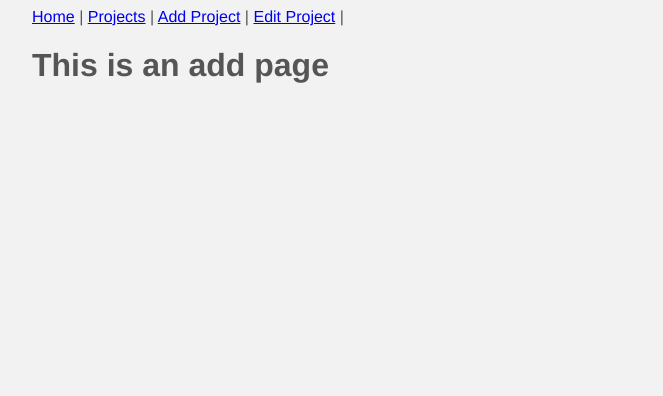
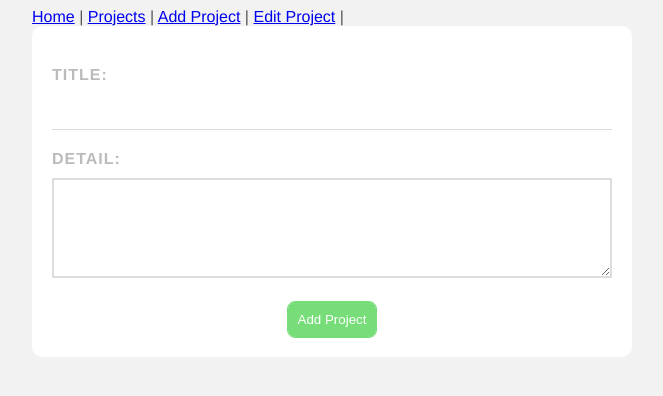
Before and after one commit to AliDurul/project-tracker, a Vue app: page /add in a window 1280 px wide. Shown: the top 396 px of the page, without its empty margins (308-971 px from the left). Built offline with nearby package versions, Linux system fonts and the light colour scheme.

Commit message:
add done

```diff
--- a/data/db.json
+++ b/data/db.json
@@ -16,13 +16,19 @@
       "id": 3,
       "title": "Deneme 3",
       "details": "Lorem ipsum t consectetur adipisicing elit. Esse, non!",
-      "complete": false
+      "complete": true
     },
     {
       "id": 4,
       "title": "Deneme 4",
       "details": "Lorem ipsum dolor sit amet consectetur adipisicing e",
-      "complete": false
+      "complete": true
+    },
+    {
+      "title": "deneme 5",
+      "details": "Where can I get some?\nThere are many variations of passages of Lorem Ipsum available, but the majority have suffered alteration in some form, by injected humour, or randomised words which don't look even slightly believable. If you are going to use a passage of Lorem Ipsum, you need to be sure there isn't anything embarrassing hidden in the middle of text. ",
+      "complete": false,
+      "id": 5
     }
   ]
 }
--- a/src/components/SingleProject.vue
+++ b/src/components/SingleProject.vue
@@ -1,15 +1,15 @@
 <template>
-  <div class="project">
+  <div class="project" :class="{complete: project.complete}">
     <div class="actions">
       <h3 @click="showDetail = !showDetail">{{ project.title }}</h3>
       <div class="icons">
-        <span @click="completeProject" class="material-symbols-outlined">
-          done
-        </span>
         <span @click="delteProject" class="material-symbols-outlined">
           delete
         </span>
         <span class="material-symbols-outlined"> edit </span>
+        <span @click="completeProject" class="material-symbols-outlined tick">
+          done
+        </span>
       </div>
     </div>
     <div v-if="showDetail" class="details">
@@ -77,4 +77,11 @@ h3 {
     }
   }
 }
+.project.complete{
+  border-left: 5px solid #76dd78;
+}
+
+.project.complete .tick{
+    color: #76dd78;
+}
 </style>
--- a/src/views/AddProjectView.vue
+++ b/src/views/AddProjectView.vue
@@ -1,5 +1,90 @@
 <template>
-  <div class="">
-    <h1>This is an add page</h1>
-  </div>
+  <form @submit.prevent="handleSubmit">
+    <label for="title">Title:</label>
+    <input id="title" type="text" v-model="title" />
+    <label for="detail">Detail:</label>
+    <textarea id="detail" v-model="details"></textarea>
+    <button type="submit">Add Project</button>
+  </form>
 </template>
+
+<script>
+export default {
+  data() {
+    return {
+      title: "",
+      details: "",
+    };
+  },
+  methods: {
+    handleSubmit() {
+      let newproject = {
+        title: this.title,
+        details: this.details,
+        complete: false,
+      };
+      fetch("http://localhost:3000/projects", {
+        method: "POST",
+        headers: { "Content-Type": "application/json" },
+        body: JSON.stringify(newproject),
+      }).then(() => this.$router.push("/"))
+      .catch((err)=> console.log(err.message))
+    },
+  },
+};
+</script>
+
+<style scoped>
+form {
+  background: #fff;
+  padding: 20px;
+  border-radius: 10px;
+}
+label {
+  color: #bbb;
+  display: block;
+  text-transform: uppercase;
+  font-weight: bold;
+  letter-spacing: 1px;
+  margin: 20px 0 10px 0;
+}
+input {
+  padding: 10px;
+  border: 0;
+  border-bottom: 1px solid #ddd;
+  width: 100%;
+  box-sizing: border-box;
+  &:focus {
+    outline: 1px solid #bbb;
+  }
+}
+textarea {
+  border: 2px solid #ddd;
+  padding: 10px;
+  width: 100%;
+  height: 100px;
+  box-sizing: border-box;
+  &:focus {
+    outline: 1px solid #bbb;
+  }
+}
+button {
+  display: block;
+  margin: 20px auto 0;
+  background-color: #76dd78;
+  color: #fff;
+  padding: 10px;
+  border: 0;
+  border-radius: 7px;
+  outline: 1px solid #76dd78;
+  cursor: pointer;
+  transition: all 0.3s;
+  &:hover {
+    background-color: #76dd78be;
+    outline-offset: 3px;
+  }
+  &:active {
+    background-color: #76dd78;
+  }
+}
+</style>
--- a/src/views/HomeView.vue
+++ b/src/views/HomeView.vue
@@ -37,14 +37,11 @@ export default {
       this.projects = this.projects.filter((project) => project.id !== id);
     },
     handleComplete(id) {
-      console.log(this.projects);
-
      this.projects.map((project) => {
         if (project.id === id) {
           project.complete = !project.complete;
         }
       });
-      console.log(this.projects);
     },
   },
 };
```
